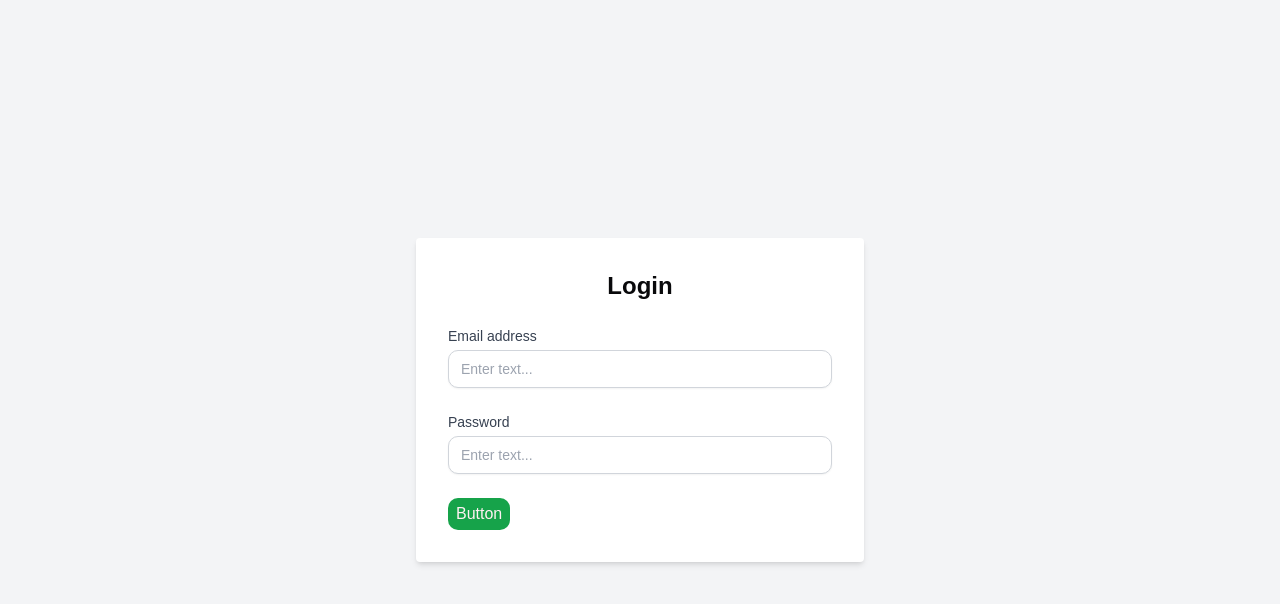
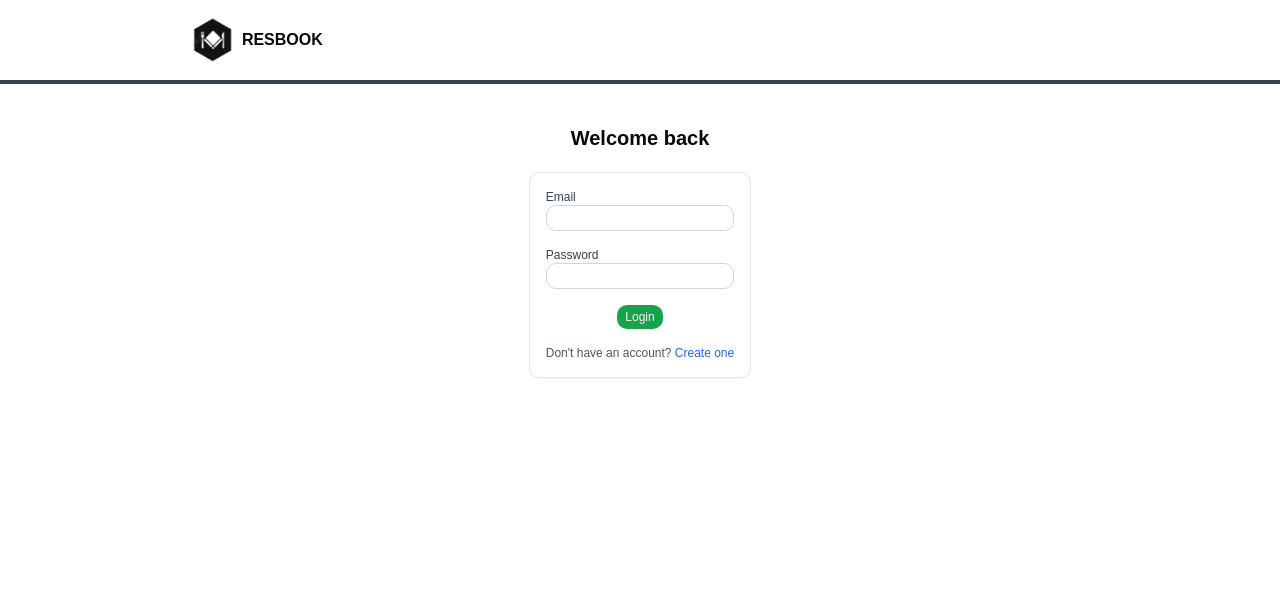
Before and after one commit to karl0905/RESBOOK, a Next.js app in the folder user_frontend/: page /login in a window 1280 px wide. Shown: the top 604 px of the page. Built offline with nearby package versions, Linux system fonts and the light colour scheme.

Commit message:
login page styling

```diff
--- a/user_frontend/app/login/page.jsx
+++ b/user_frontend/app/login/page.jsx
@@ -2,6 +2,7 @@
 import React, { useState } from "react";
 import { Button } from "../../global/components/Button";
 import { Input } from "../../global/components/Input";
+import Logo from "../../global/assets/resbooklogo.png";
 
 export default function LoginPage() {
   const [email, setEmail] = useState("");
@@ -9,30 +10,45 @@ export default function LoginPage() {
 
   const handleSubmit = (e) => {
     e.preventDefault();
-    // Handle login logic here
+
+    /* connect til backend */
+
     console.log("Email:", email);
     console.log("Password:", password);
   };
 
   return (
-    <div className="flex items-center justify-center min-h-screen bg-gray-100">
-      <div className="w-full max-w-md p-8 space-y-6 bg-white rounded shadow-md">
-        <h2 className="text-2xl font-bold text-center">Login</h2>
-        <form className="space-y-6" onSubmit={handleSubmit}>
+    <div>
+      <div className="mx-auto w-[70%] max-w-[70.5rem]">
+        <div className="flex items-center h-20">
+          <img src={Logo.src} alt="Logo" className="w-15 h-12" />
+          <h2 className="font-semibold ml-2">RESBOOK</h2>
+        </div>
+      </div>
+      <div className="bg-gray-700 h-1 w-full"></div>
+      <div className="flex flex-col justify-center items-center  ">
+        <h2
+          className="text-xl font-bold text-center  mt-10 mb-5"
+          variant="primary"
+        >
+          Welcome back
+        </h2>
+        <div className="max-w-xs px-4 py-4 bg-white border border-gray-200 shadow-sm rounded-md">
+          <form className="space-y-4 text-xs" onSubmit={handleSubmit}>
             <div>
               <label
                 htmlFor="email"
-              className="block text-sm font-medium text-gray-700"
+                className="block  font-medium text-gray-700"
               >
-              Email address
+                Email
               </label>
               <Input
                 id="email"
                 name="email"
                 type="email"
                 autoComplete="email"
+                placeholder=""
                 required
-              className="w-full px-3 py-2 mt-1 border rounded-md shadow-sm focus:ring-indigo-500 focus:border-indigo-500 sm:text-sm"
                 value={email}
                 onChange={(e) => setEmail(e.target.value)}
               />
@@ -40,7 +56,7 @@ export default function LoginPage() {
             <div>
               <label
                 htmlFor="password"
-              className="block text-sm font-medium text-gray-700"
+                className="block font-medium text-gray-700"
               >
                 Password
               </label>
@@ -49,22 +65,33 @@ export default function LoginPage() {
                 name="password"
                 type="password"
                 autoComplete="current-password"
+                placeholder=""
                 required
-              className="w-full px-3 py-2 mt-1 border rounded-md shadow-sm focus:ring-indigo-500 focus:border-indigo-500 sm:text-sm"
                 value={password}
                 onChange={(e) => setPassword(e.target.value)}
               />
             </div>
-          <div>
+            <div className="flex justify-center">
               <Button
                 type="submit"
-              className="w-full px-4 py-2 text-sm font-medium text-white bg-indigo-600 border border-transparent rounded-md shadow-sm hover:bg-indigo-700 focus:outline-none focus:ring-2 focus:ring-offset-2 focus:ring-indigo-500"
+                className="w-full max-w-xs"
+                title="Login"
+              ></Button>
+            </div>
+            <div className="text-center mt-4">
+              <p className="text-xs text-gray-600">
+                Don't have an account?{" "}
+                <a
+                  href="/create-user"
+                  className="text-blue-600 hover:underline"
                 >
-              Sign in
-            </Button>
+                  Create one
+                </a>
+              </p>
             </div>
           </form>
         </div>
       </div>
+    </div>
   );
 }
```
Also changed, not shown: user_frontend/global/assets/resbooklogo.png (added). Lines whose indentation alone changed are shown as unchanged.
